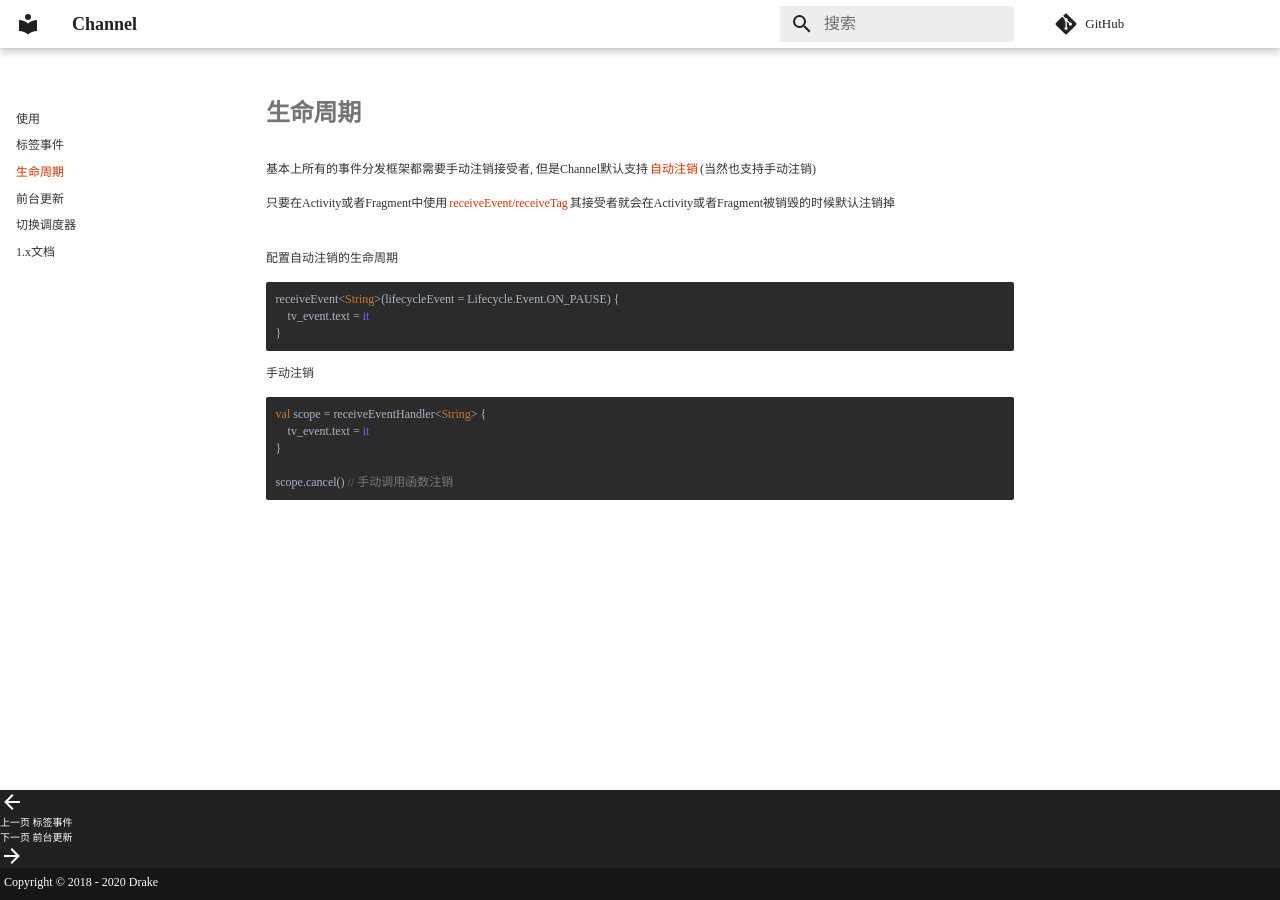
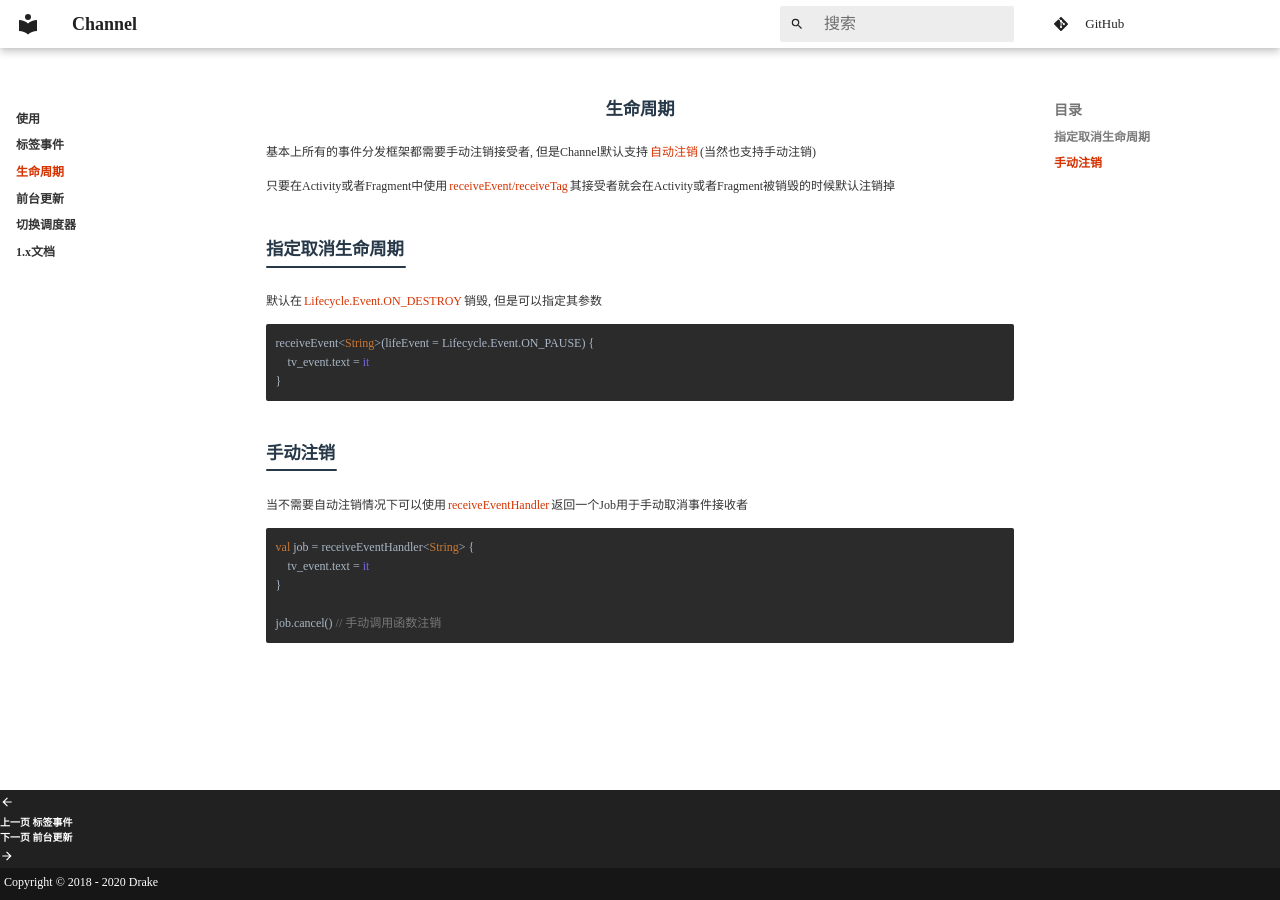
Before and after one commit to liangjingkanji/Channel, an MkDocs documentation site: the page built from docs/lifecycle.md, in a window 1280 px wide. Built offline with MkDocs 1.6.1 and Material for MkDocs 9.7.7, drawn with Linux system fonts in a browser that asks for light colours; some web fonts are replaced; comment, search, counter and statistics services are not loaded.

Commit message:
更新文档

````diff
--- a/docs/css/extra.css
+++ b/docs/css/extra.css
@@ -37,10 +37,16 @@
 /*字体渲染*/
 @font-face{
     font-family: 'JetBrains Mono';
-    src: url('https://raw.githubusercontent.com/JetBrains/JetBrainsMono/master/fonts/webfonts/JetBrainsMono-Regular.eot') format('embedded-opentype'),
+    src: local('JetBrains Mono'),
          url('https://raw.githubusercontent.com/JetBrains/JetBrainsMono/master/fonts/webfonts/JetBrainsMono-Regular.woff2') format('woff2'),
-         url('https://raw.githubusercontent.com/JetBrains/JetBrainsMono/master/fonts/webfonts/JetBrainsMono-Regular.woff') format('woff'),
          url('https://raw.githubusercontent.com/JetBrains/JetBrainsMono/master/fonts/ttf/JetBrainsMono-Regular.ttf') format('truetype');
+    font-weight: normal;
+    font-style: normal;
+}
+@font-face{
+    font-family: 'HYZhengYuan';
+    src: local('HYZhengYuan'),
+         url('https://raw.githubusercontent.com/liangjingkanji/liangjingkanji/master/font/HYZhengYuan.ttf') format('truetype');
     font-weight: normal;
     font-style: normal;
 }
@@ -48,12 +54,15 @@
     -webkit-font-feature-settings: "liga" on, "calt" on;
     -webkit-font-smoothing: subpixel-antialiased;
     text-rendering: optimizeLegibility;
-    font-family: 'JetBrains Mono' !important;
+    font-family: 'JetBrains Mono', "HYZhengYuan" !important;
 }
 
 /*布局*/
+.md-content {
+    max-width: 49.5rem;
+}
 .md-grid {
-    max-width: 150em !important;
+    max-width: 80rem;
 }
 
 /*表格*/
@@ -73,6 +82,7 @@
     text-align: left;
     display: table;
     box-shadow:none;
+    font-size: 12px;
 }
 .md-typeset table:not([class]) th {
     border: 1px solid #dfe2e5;
@@ -115,7 +125,7 @@
     font-size: 12px;
 }
 .md-typeset pre {
-    line-height: 1.4;
+    line-height: 1.6;
 }
 
 /*标签*/
@@ -123,6 +133,7 @@
     border-bottom: 2px solid transparent;
     color: var(--md-typeset-color);
     line-height: 1.3;
+    font-size: 12px;
     margin-bottom: .8em;
     font-weight:normal;
 }
@@ -162,6 +173,12 @@
 .md-typeset pre>code {
     padding: 0.8em 0.8em;
 }
+code span::selection {
+    background: #214283;
+}
+.highlight code::selection {
+    background: #214283;
+}
 
 /*代码片段*/
 p code, article > code, li > code, td > code, th > code, a > code {
@@ -186,9 +203,51 @@
 .md-typeset .md-content__button {
     color: var(--md-default-fg-color--lighter) !important;
 }
+.md-icon svg {
+    width: 14px;
+}
 
 /*标题*/
 h1, h2, h3, h4, h5, h6, .md-header-nav__title {
     font-weight: bold !important;
     color: #273849;
 }
+.md-typeset h1 {
+    text-align: center;
+    font-size: 1.45em;
+    color:#273849;
+}
+.md-typeset h2 {
+    display: inline-block;
+    font-size: 1.45em;
+}
+h2:after {
+    display: block;
+    content: '';
+    height: 2px;
+    margin-top: 4px;
+    background-color:#273849;
+    border-radius: 2px;
+    margin-right: 1.1em;
+}
+
+/*清单*/
+.md-typeset [type=checkbox]:checked+.task-list-indicator:before {
+    background-color: #43A047;
+}
+.md-typeset .task-list-indicator:before {
+    background-color: #c7c7c7;
+}
+.md-typeset .task-list-control {
+    margin-right: 8px;
+}
+
+/*复制图标*/
+.md-clipboard:after {
+    background-color: #4d4d4d;
+}
+
+/*头部*/
+.md-ellipsis {
+    font-weight: bolder;
+}
--- a/docs/lifecycle.md
+++ b/docs/lifecycle.md
@@ -2,20 +2,24 @@
 
 只要在Activity或者Fragment中使用`receiveEvent/receiveTag`其接受者就会在Activity或者Fragment被销毁的时候默认注销掉
 
-<br>
-配置自动注销的生命周期
+## 指定取消生命周期
+
+默认在`Lifecycle.Event.ON_DESTROY`销毁, 但是可以指定其参数
+
 ```kotlin
-receiveEvent<String>(lifecycleEvent = Lifecycle.Event.ON_PAUSE) {
+receiveEvent<String>(lifeEvent = Lifecycle.Event.ON_PAUSE) {
     tv_event.text = it
 }
 ```
 
+## 手动注销
 
-手动注销
+当不需要自动注销情况下可以使用`receiveEventHandler`返回一个Job用于手动取消事件接收者
+
 ```kotlin
-val scope = receiveEventHandler<String> {
+val job = receiveEventHandler<String> {
     tv_event.text = it
 }
 
-scope.cancel() // 手动调用函数注销
+job.cancel() // 手动调用函数注销
 ```
````
Also changed, not shown: docs/index.md (+2 -1 lines), docs/live.md (+3 -3 lines), docs/tag-event.md (+1 -1 lines).
